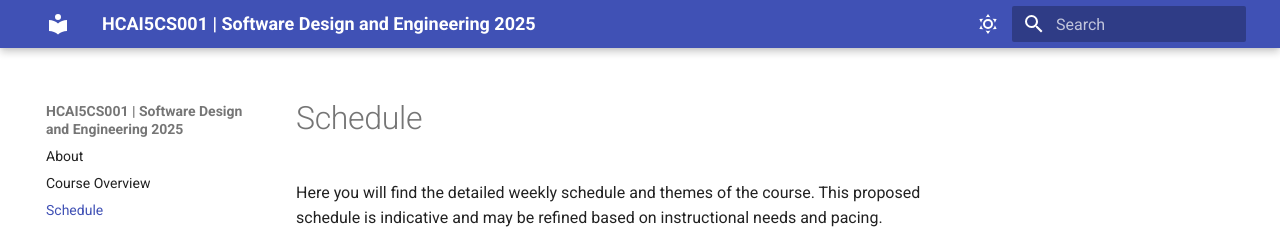
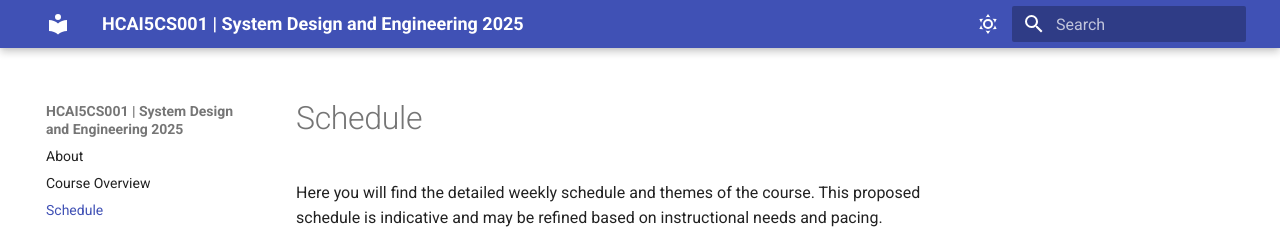
Before and after one commit to aatizghimire/sde-summer-2025, an MkDocs documentation site: the page built from docs/schedule.md, in a window 1280 px wide. Shown: the top 229 px of the page. Built offline with MkDocs 1.6.1 and Material for MkDocs 9.7.7, drawn with Linux system fonts in a browser that asks for light colours.

Commit message:
changed mispell

```diff
--- a/mkdocs.yml
+++ b/mkdocs.yml
@@ -1,4 +1,4 @@
-site_name: HCAI5CS001 | Software Design and Engineering 2025
+site_name: HCAI5CS001 | System Design and Engineering 2025
 theme:
   name: material
   #favicon: assets/logo.png
```
